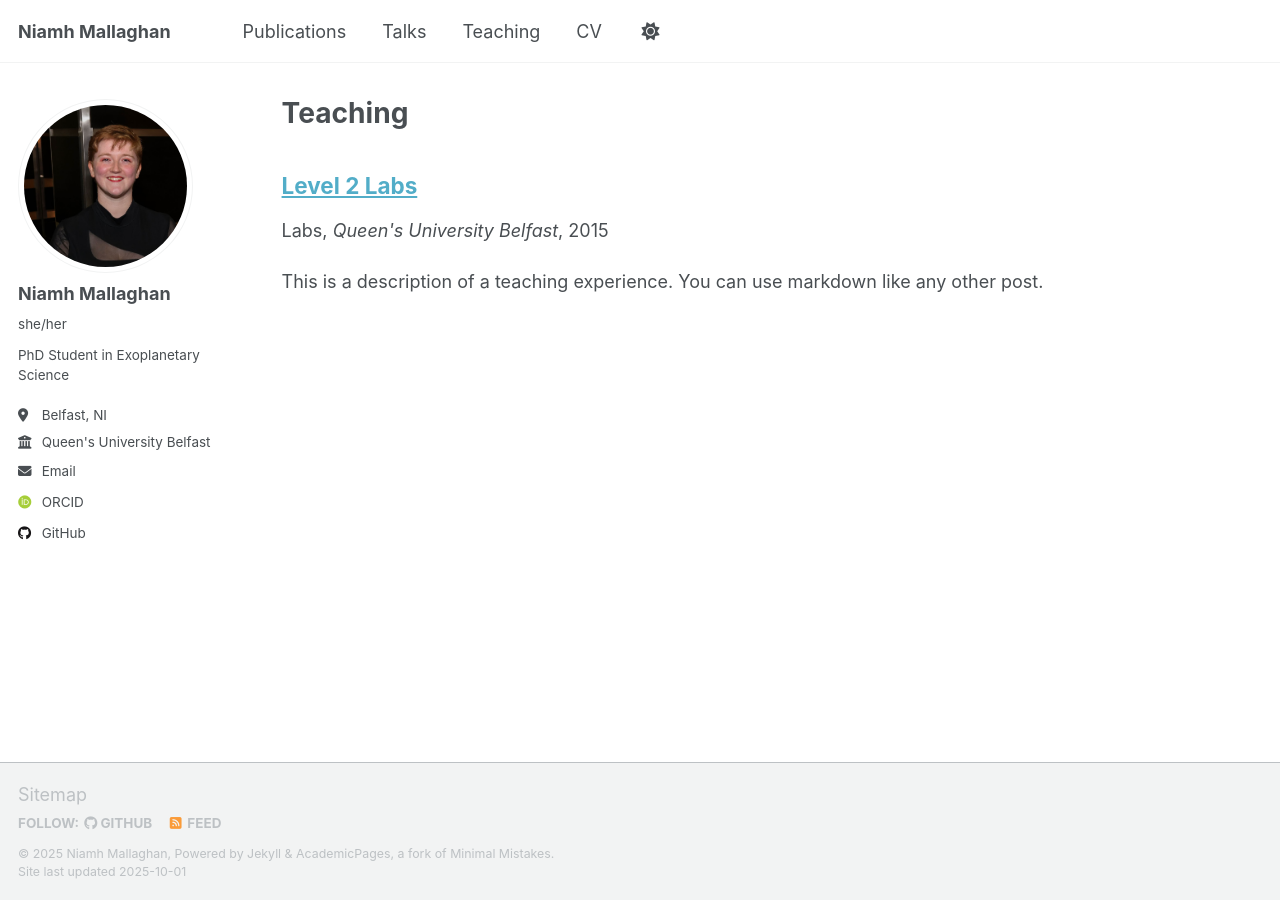
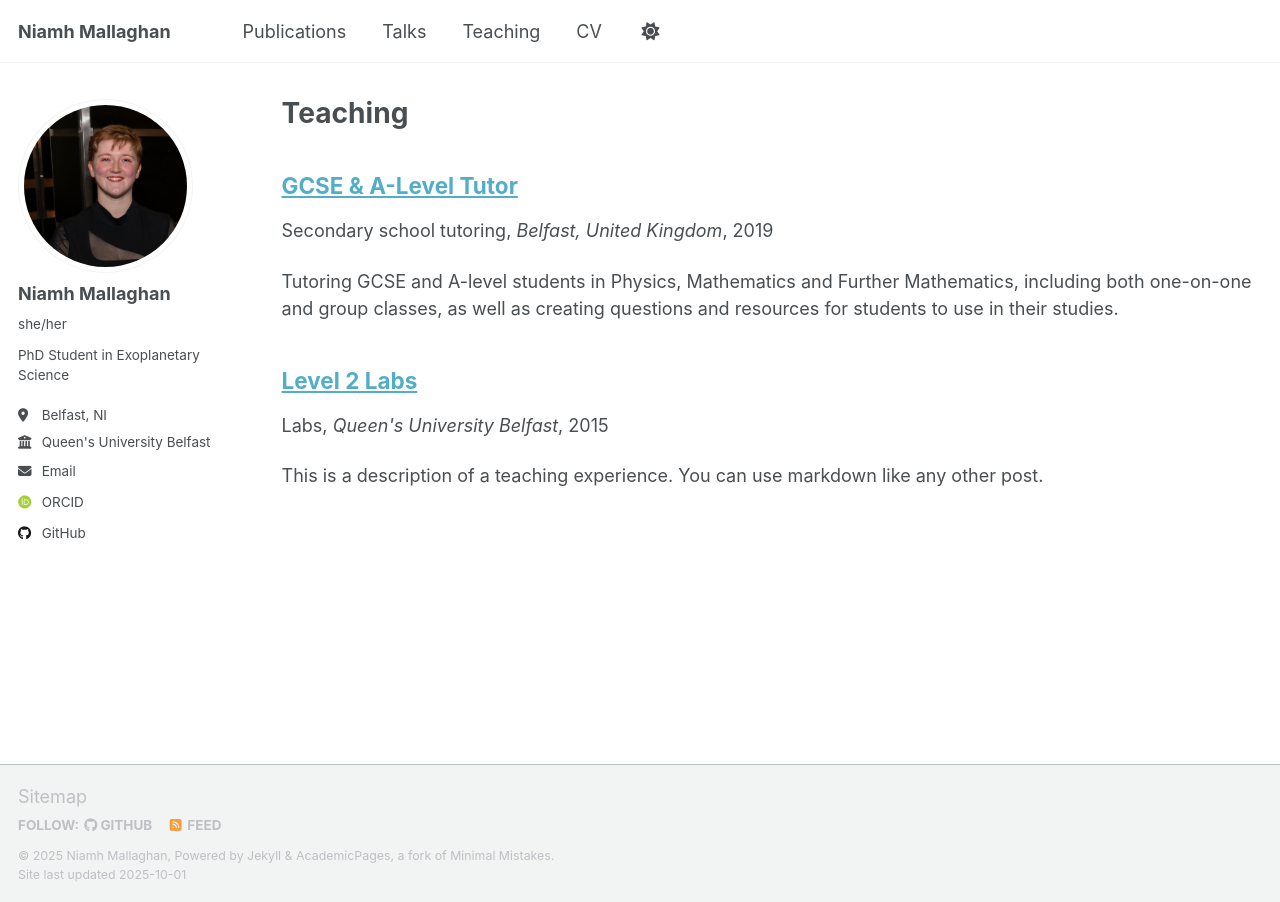
Before and after one commit to nmallaghan/nmallaghan.github.io, a Jekyll site: the page built from _pages/teaching.html, in a window 1280 px wide. Built offline with Jekyll 4.4.1, drawn with Linux system fonts in a browser that asks for light colours; some web fonts are replaced; a script that is not in the unit is left out; a file with an impossible date is left out.

Commit message:
Update 2014-spring-teaching-1.md

```diff
--- a/_teaching/2014-spring-teaching-1.md
+++ b/_teaching/2014-spring-teaching-1.md
@@ -4,7 +4,8 @@ collection: teaching
 type: "Secondary school tutoring"
 permalink: /teaching/2014-spring-teaching-1
 venue: "Belfast, United Kingdom"
-date: 2019-present
+date: 2019-09-01
+period: "2019–present"
 location: "Belfast, United Kingdom"
 ---
 
```
